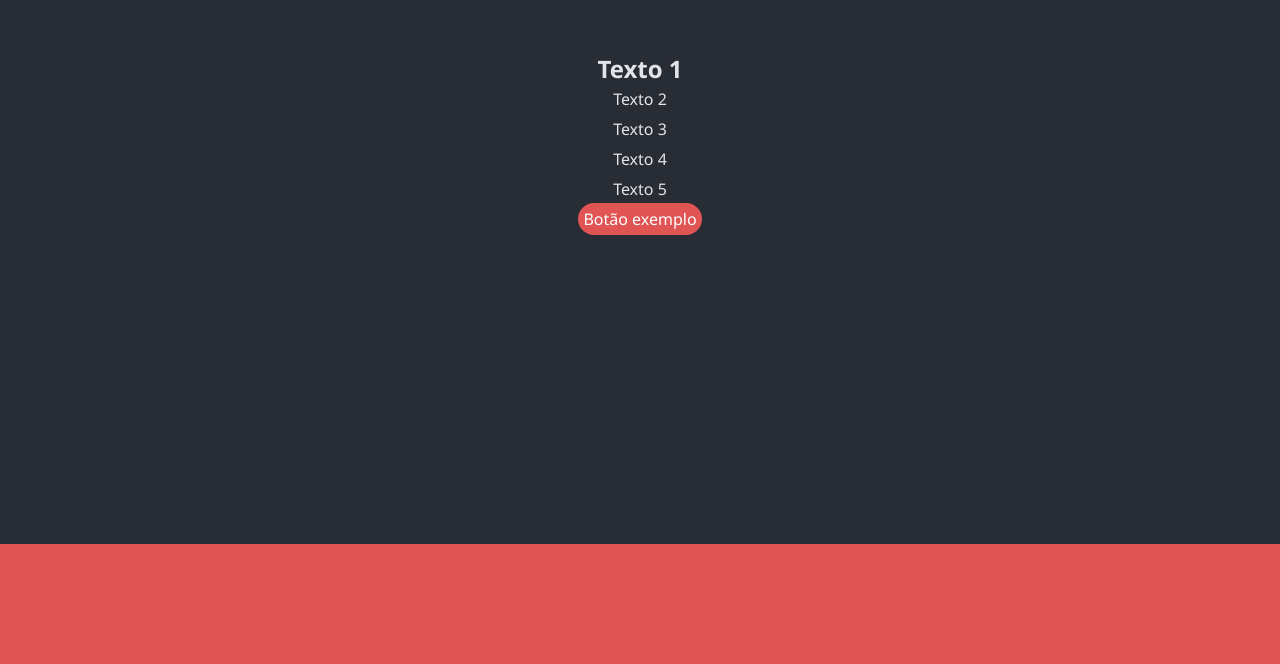
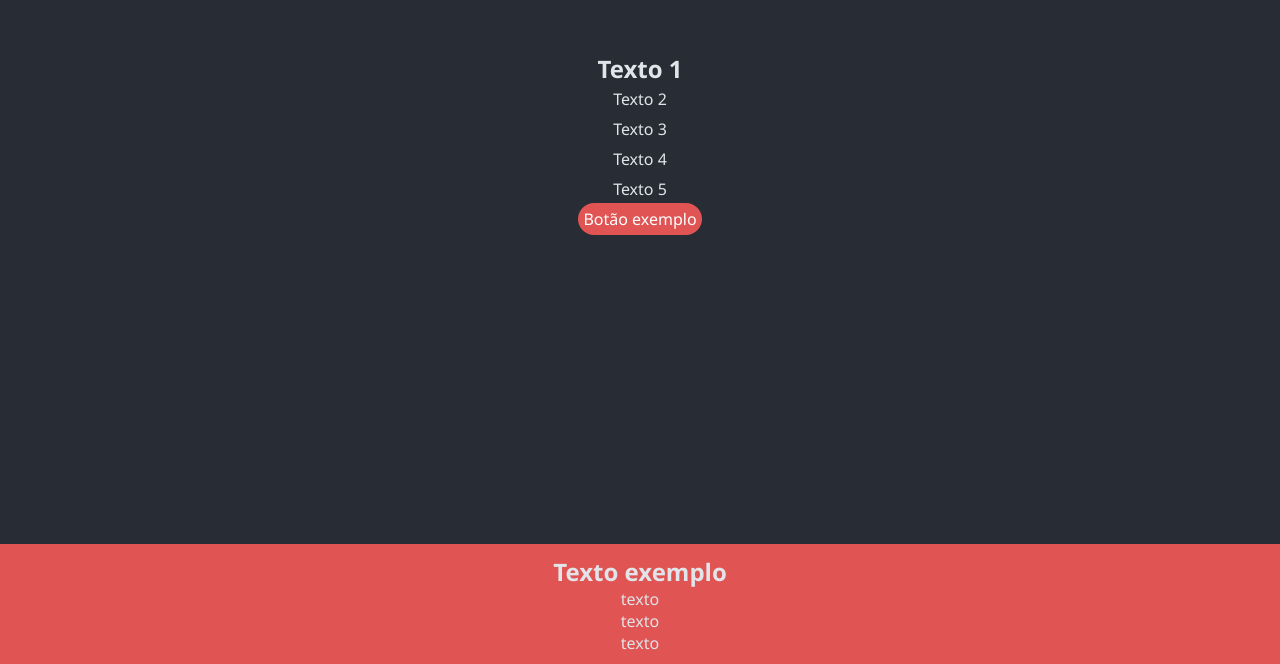
Before and after one commit to dartz464/Pomorin, a React (Create React App) app: page / in a window 1280 px wide. Shown: the part 1120-1784 px from the top of the page. Before the commit the page ends 1664 px from the top, so only its background shows below. Built offline with nearby package versions, Linux system fonts and the light colour scheme.

Commit message:
Implementando footer

```diff
--- a/src/App.js
+++ b/src/App.js
@@ -2,6 +2,7 @@ import './App.css';
 import Header from './header/Header.jsx';
 import Pomodoro from './section/Pomodoro.jsx';
 import Sobre from './section/Sobre.jsx';
+import Footer from './footer/Footer.jsx';
 
 function App() {
   return (
@@ -9,6 +10,7 @@ function App() {
         <Header/>
         <Pomodoro/>
         <Sobre/>
+        <Footer/>
     </div>
   );
 }
--- /dev/null
+++ b/src/footer/Footer.jsx
@@ -0,0 +1,15 @@
+import './footer.css';
+
+function Footer(){
+
+    return (
+        <footer>
+            <h2>Texto exemplo</h2>
+            <p>texto</p>
+            <p>texto</p>
+            <p>texto</p>
+        </footer>
+    )
+}
+
+export default Footer;
--- /dev/null
+++ b/src/footer/footer.css
@@ -0,0 +1,7 @@
+footer{
+    height: 15vh;
+    display: flex;
+    flex-direction: column;
+    align-items: center;
+    justify-content: center;
+}
```
